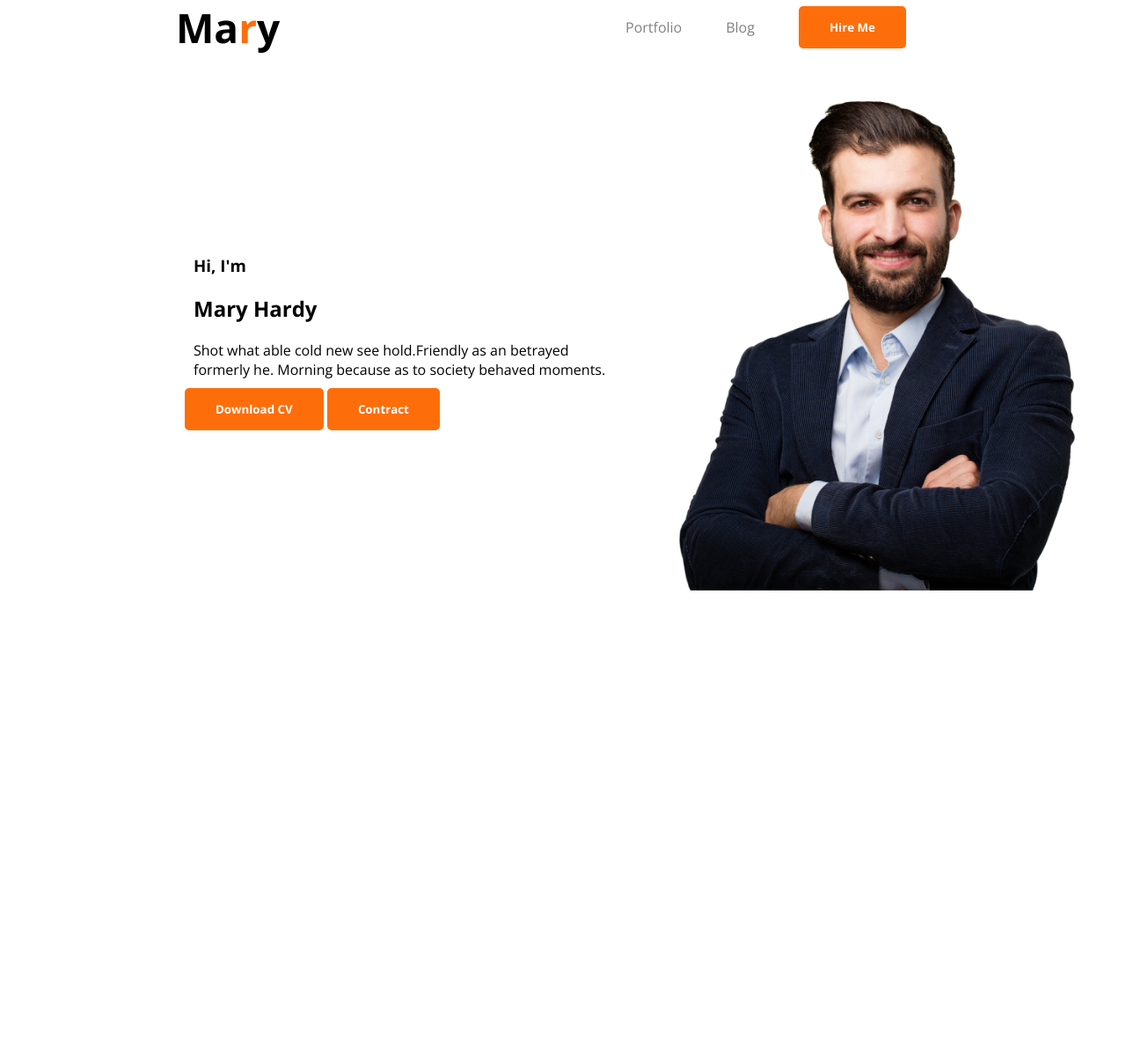
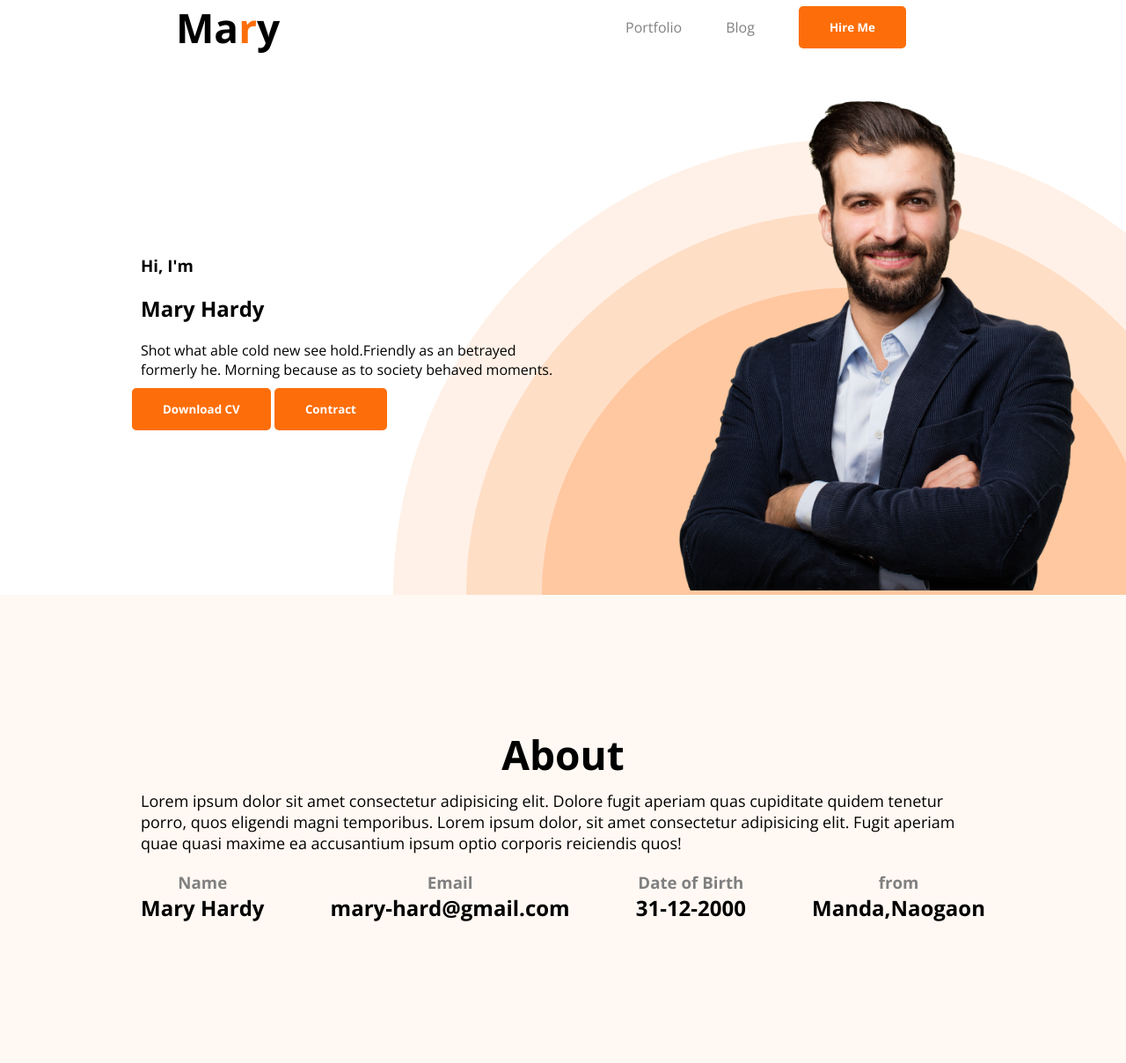
Before and after one commit to Mehedi-9T9/developer-portfolio, a plain HTML site: page index.html in a window 1280 px wide. Shown: the whole page at 88% size. Before the commit the page ends 800 px from the top, so only its background shows below. Drawn offline with nearby package versions, Linux system fonts and the light colour scheme.

Commit message:
about section complate

```diff
--- a/index.html
+++ b/index.html
@@ -9,7 +9,7 @@
 </head>
 
 <body>
-    <header>
+    <header class="header">
         <nav>
             <h3>Ma<span class="orange-color">r</span>y</h3>
             <ul>
@@ -34,7 +34,39 @@
             </div>
         </div>
     </header>
-    <main></main>
+    <main>
+        <section class="about-container">
+            <section class="about-content">
+                <h3 class="about-title">About</h3>
+                <p class="about-text">Lorem ipsum dolor sit amet consectetur adipisicing elit. Dolore fugit aperiam quas
+                    cupiditate quidem
+                    tenetur porro, quos eligendi magni temporibus. Lorem ipsum dolor, sit amet consectetur adipisicing
+                    elit.
+                    Fugit aperiam quae quasi maxime ea accusantium ipsum optio corporis reiciendis quos!</p>
+            </section>
+
+            <section class="about-detaits">
+                <div>
+                    <h3 class="details-header">Name</h3>
+                    <h2>Mary Hardy</h2>
+                </div>
+                <div>
+                    <h3 class="details-header">Email</h3>
+                    <h2>mary-hard@gmail.com</h2>
+                </div>
+                <div>
+                    <h3 class="details-header">Date of Birth</h3>
+                    <h2>31-12-2000</h2>
+                </div>
+                <div>
+                    <h3 class="details-header">from</h3>
+                    <h2>Manda,Naogaon</h2>
+                </div>
+
+
+
+            </section>
+    </main>
     <footer></footer>
 
 </body>
--- a/styles/portfolio.css
+++ b/styles/portfolio.css
@@ -50,13 +50,49 @@ ul li a {
 }
 
 /* Bannar styling */
+.header {
+    background-image: url("../images/header_bg.png");
+    background-repeat: no-repeat;
+    background-position: bottom right;
+
+}
+
 .bannar {
     display: flex;
     align-items: center;
     justify-content: space-between;
-    padding: 30px 50px 30px 200px;
+    padding: 30px 50px 0px 150px;
 }
 
 .bannar-content {
+    max-width: 500px;
+
+}
+
+/* main section styling */
+.about-container {
+    padding: 150px;
+    background-color: #fff8f3;
+}
+
+.about-title {
+    text-align: center;
+    font-size: 46px;
+}
+
+.about-text {
+    font-size: 18px;
     padding: 10px;
+    /* text-align: justify; */
 }
+
+.about-detaits {
+    display: flex;
+    text-align: center;
+    justify-content: space-between;
+    padding: 10px
+}
+
+.details-header {
+    color: gray;
+}
```
